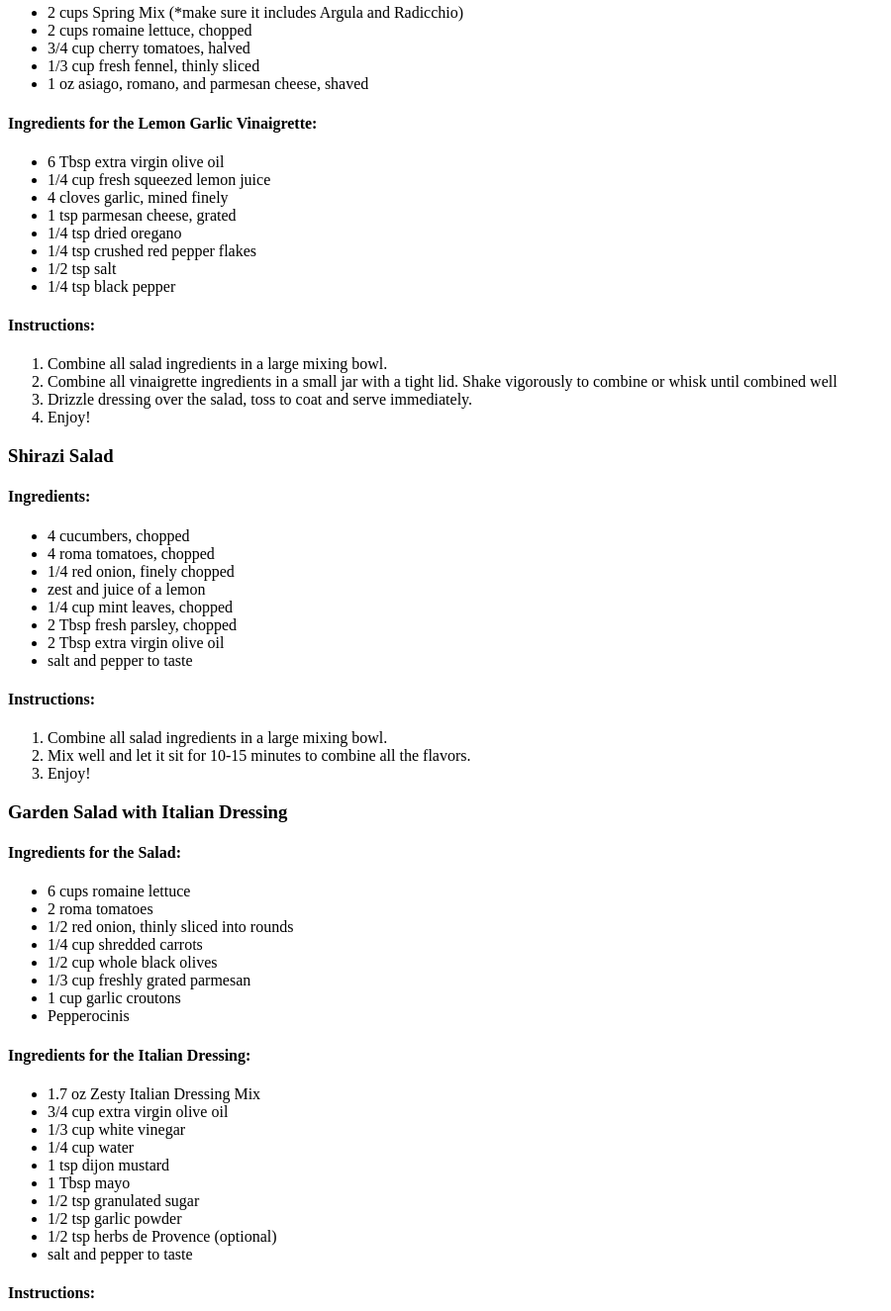
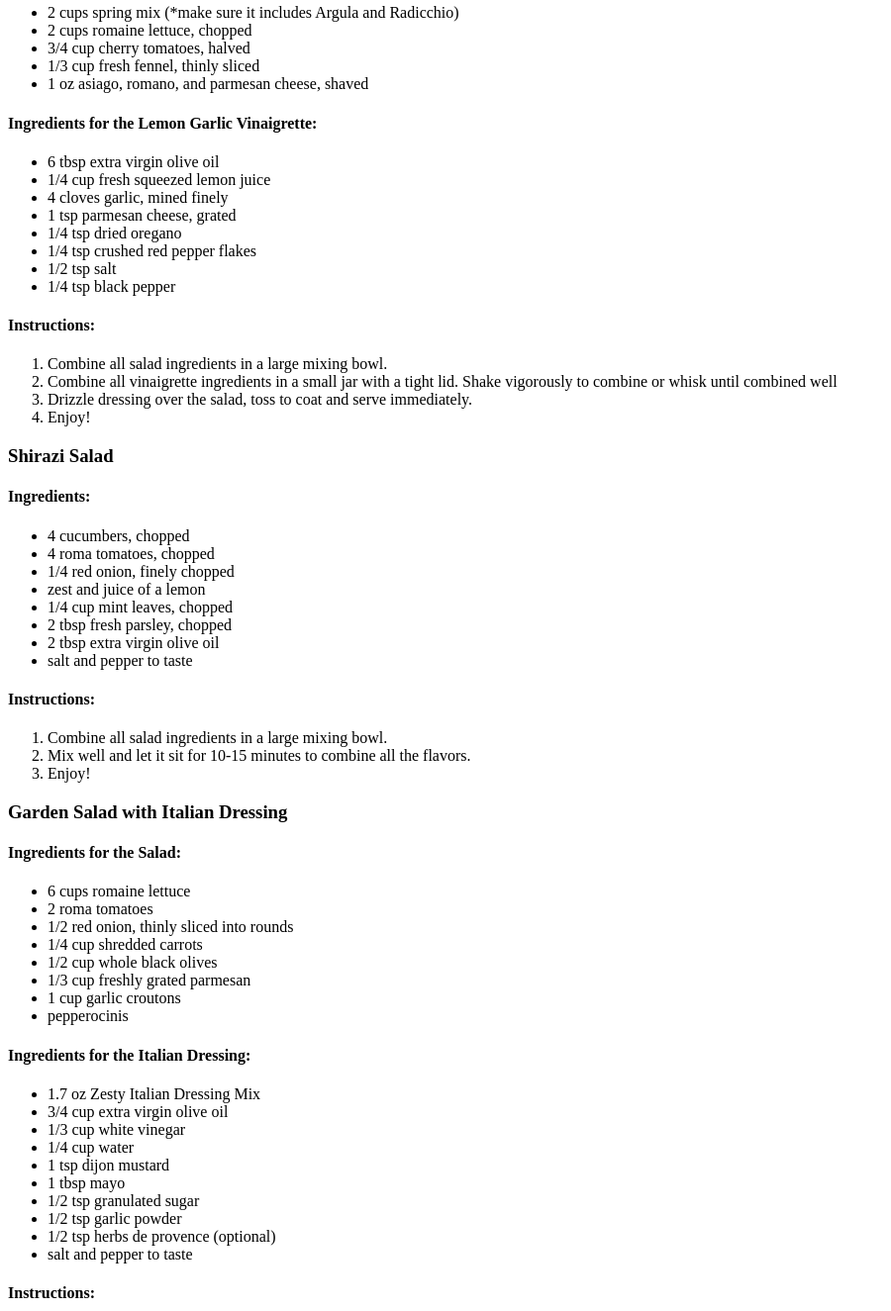
Before and after one commit to sahmed59/itmd-361-project1, a plain HTML site: page food.html in a window 1280 px wide. Shown: the part 275-1600 px from the top of the page at 99% size, without its empty margins (0-900 px from the left). Drawn offline with Linux system fonts and the light colour scheme.

Commit message:
recipe format updated

```diff
--- a/food.html
+++ b/food.html
@@ -19,7 +19,7 @@
 		    <h3>House Salad</h3>
 			  <h4>Ingredients for the Salad:</h4>
 			    <ul>
-				  <li>2 cups Spring Mix (*make sure it includes Argula and Radicchio)</li>
+				  <li>2 cups spring mix (*make sure it includes Argula and Radicchio)</li>
 				  <li>2 cups romaine lettuce, chopped</li>
 				  <li>3/4 cup cherry tomatoes, halved</li>
 				  <li>1/3 cup fresh fennel, thinly sliced</li>
@@ -27,7 +27,7 @@
 				</ul>
 			  <h4>Ingredients for the Lemon Garlic Vinaigrette:</h4>
 			    <ul>
-				  <li>6 Tbsp extra virgin olive oil</li>
+				  <li>6 tbsp extra virgin olive oil</li>
 				  <li>1/4 cup fresh squeezed lemon juice</li>
 				  <li>4 cloves garlic, mined finely</li>
 				  <li>1 tsp parmesan cheese, grated </li>
@@ -51,8 +51,8 @@
 				  <li>1/4 red onion, finely chopped</li>
 				  <li>zest and juice of a lemon</li>
 				  <li>1/4 cup mint leaves, chopped</li>
-                  <li>2 Tbsp fresh parsley, chopped</li>
-				  <li>2 Tbsp extra virgin olive oil</li>
+                  <li>2 tbsp fresh parsley, chopped</li>
+				  <li>2 tbsp extra virgin olive oil</li>
                   <li>salt and pepper to taste</li>
 				</ul>
 			  <h4>Instructions:</h4>
@@ -71,7 +71,7 @@
 				  <li>1/2 cup whole black olives</li>
                   <li>1/3 cup freshly grated parmesan</li>
 				  <li>1 cup garlic croutons</li>
-                  <li>Pepperocinis</li>
+                  <li>pepperocinis</li>
 				</ul>
 			  <h4>Ingredients for the Italian Dressing:</h4>
 			    <ul>
@@ -80,10 +80,10 @@
 				  <li>1/3 cup white vinegar</li>
 				  <li>1/4 cup water</li>
 				  <li>1 tsp dijon mustard</li>
-				  <li>1 Tbsp mayo</li>
+				  <li>1 tbsp mayo</li>
                   <li>1/2 tsp granulated sugar</li>
                   <li>1/2 tsp garlic powder</li>
-                  <li>1/2 tsp herbs de Provence (optional)</li>
+                  <li>1/2 tsp herbs de provence (optional)</li>
                   <li>salt and pepper to taste</li>
 				</ul>
 			  <h4>Instructions:</h4>
```
